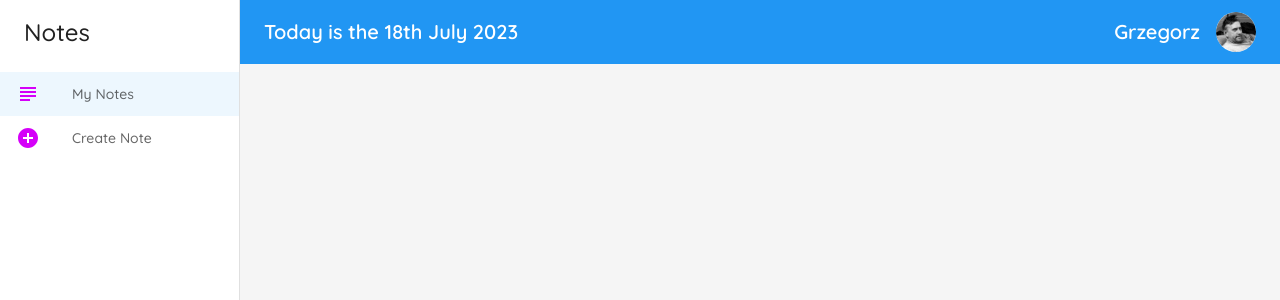
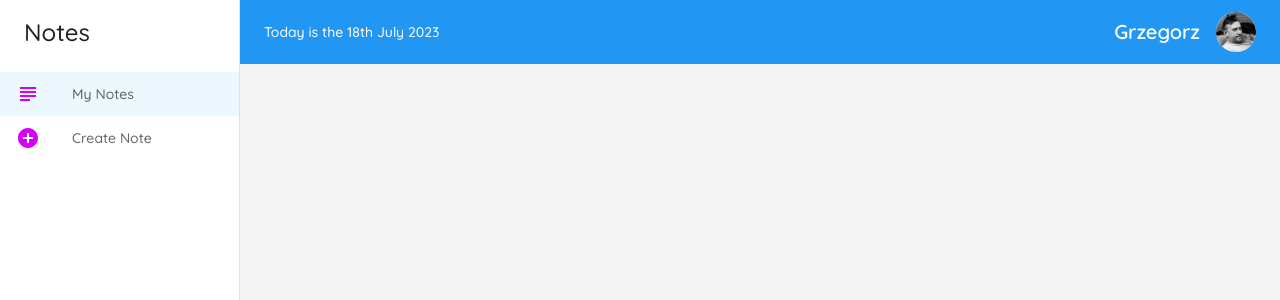
Before and after one commit to GrzegorzPacewicz/notes-mui, a React (Vite) app: page / in a window 1280 px wide. Shown: the top 300 px of the page. Built offline with nearby package versions, Linux system fonts and the light colour scheme.

Commit message:
Smaller date format

```diff
--- a/src/components/Layout/Layout.jsx
+++ b/src/components/Layout/Layout.jsx
@@ -28,7 +28,6 @@ function Layout(props) {
 
     const navigate = useNavigate();
     const location = useLocation();
-    // const isXs = useMediaQuery((theme) => theme.breakpoints.down('xs'));
 
     const menuItems = [
         {
@@ -91,7 +90,7 @@ function Layout(props) {
                     </IconButton>
 
                     <Box sx={{ width: '100%', display: 'flex', alignItems: 'center', justifyContent: 'space-around',}}>
-                        <StyledDate variant="h6" sx={{ mr: 2} }>
+                        <StyledDate variant="body2" sx={{ mr: 2} }>
                             Today is the {format(new Date(), `do MMMM Y`)}
                         </StyledDate>
                         <Typography variant="h6">
```
